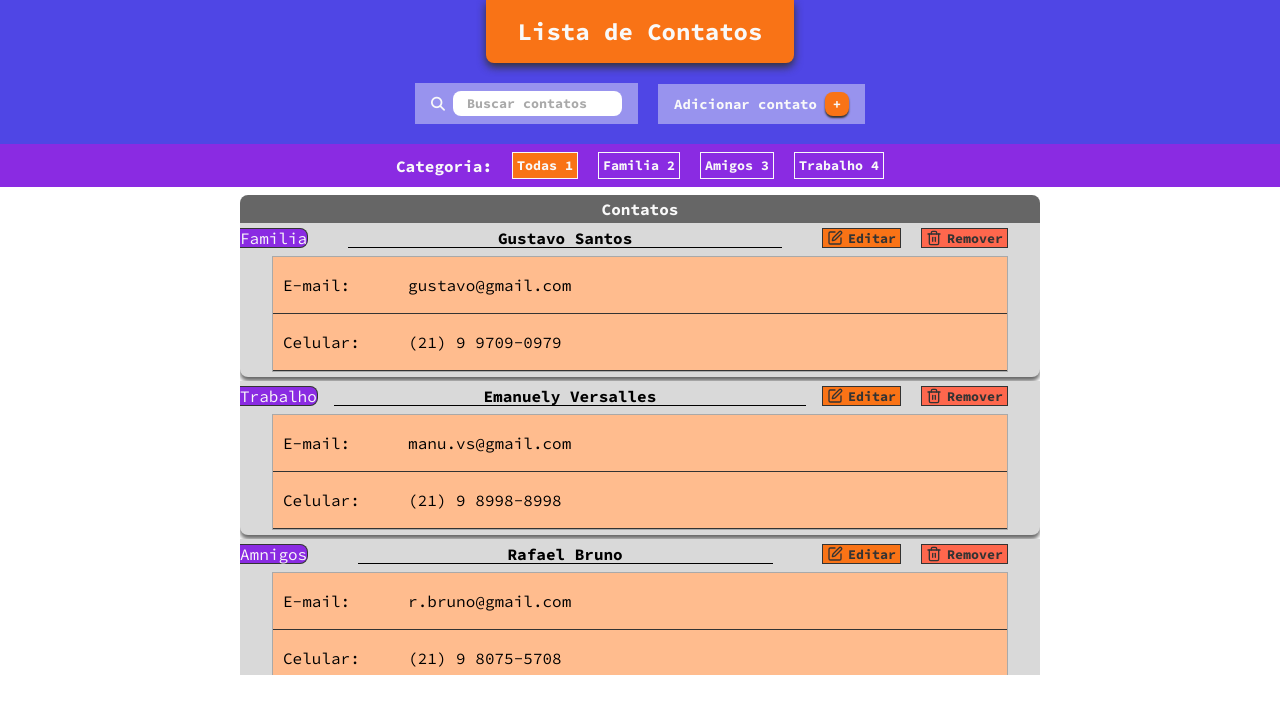
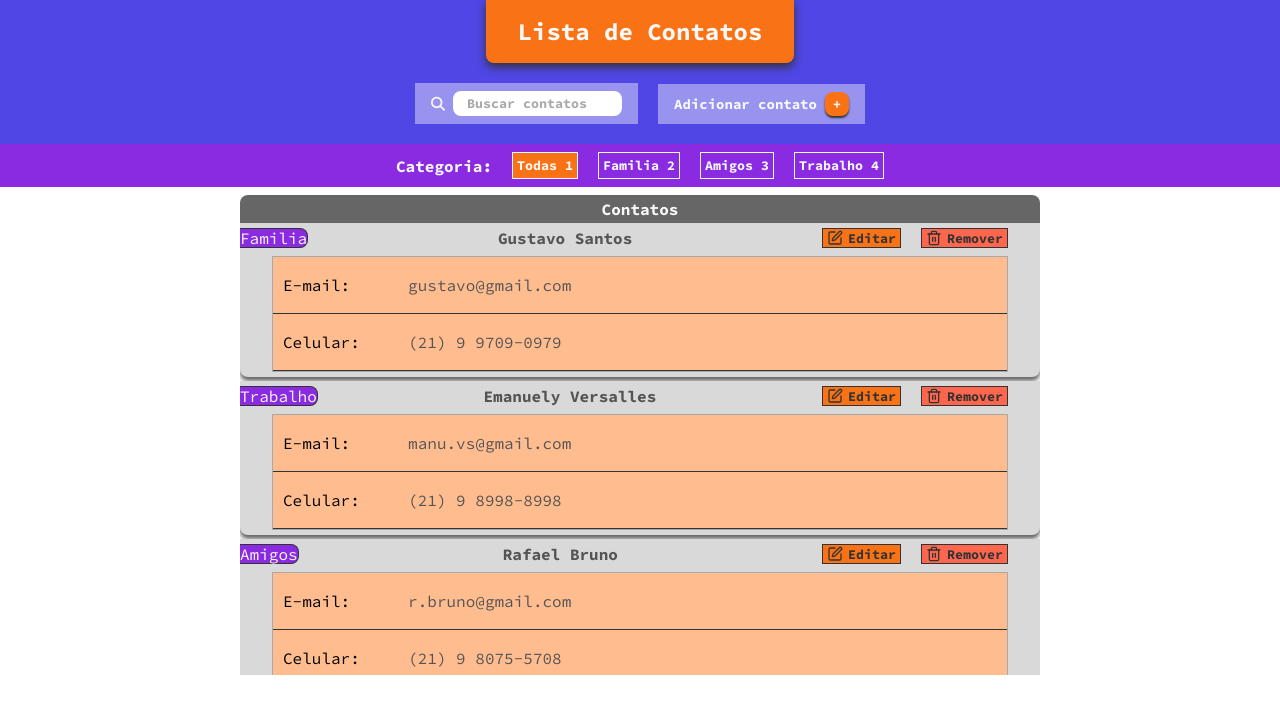
Before and after one commit to ThiagoLopesSantos/lista_de_contatos_react, a React (Create React App) app: page / in a window 1280 px wide. Shown: the top 714 px of the page. Built offline with nearby package versions, Linux system fonts and the light colour scheme.

Commit message:
add funções de editar e salvar os dados dos contatos

```diff
--- a/src/components/Contacts/index.tsx
+++ b/src/components/Contacts/index.tsx
@@ -1,32 +1,78 @@
-import { useState } from 'react'
+import { useEffect, useState } from 'react'
 import { useDispatch } from 'react-redux'
 import { Edit, Trash2, Save, X } from 'lucide-react'
 import * as S from './styles'
 
-import { remove } from '../../store/reducers/contactsSlice'
+import { remove, edit } from '../../store/reducers/contactsSlice'
 import Contact from '../../models/Contact'
 
 type Props = Contact
 
-const Contacts = ({ category, name, email, phone, id }: Props) => {
+const Contacts = ({
+  category,
+  name: originalName,
+  email: originalEmail,
+  phone: originalPhone,
+  id
+}: Props) => {
   const dispatch = useDispatch()
   const [cardEdting, setCardEdting] = useState(false)
+  const [name, setName] = useState('')
+  const [email, setEmail] = useState('')
+  const [phone, setPhone] = useState('')
+
+  useEffect(() => {
+    if (
+      originalName.length > 0 ||
+      originalEmail.length > 0 ||
+      originalPhone.length > 0
+    ) {
+      setName(originalName)
+      setEmail(originalEmail)
+      setPhone(originalPhone)
+    }
+  }, [originalName, originalEmail, originalPhone])
+
+  function cancelEdit() {
+    setCardEdting(false)
+    setName(originalName)
+    setEmail(originalEmail)
+    setPhone(originalPhone)
+  }
+
   return (
     <S.Card>
       <S.CardActions>
         <S.CardTag>{category}</S.CardTag>
-        <S.Title>{name}</S.Title>
+        <S.InputTitle
+          disabled={!cardEdting}
+          value={name}
+          onChange={(event) => setName(event.target.value)}
+        />
 
         <S.CardBtns>
           {cardEdting ? (
             <>
-              <S.BtnSave>
+              <S.BtnSave
+                onClick={() => {
+                  dispatch(
+                    edit({
+                      name,
+                      email,
+                      phone,
+                      category,
+                      id
+                    })
+                  )
+                  setCardEdting(false)
+                }}
+              >
                 <Save size={16} />
                 <span>salvar</span>
               </S.BtnSave>
               <S.BtnCancelRemove>
                 <X size={16} />
-                <span onClick={() => setCardEdting(false)}>cancelar</span>
+                <span onClick={() => cancelEdit()}>cancelar</span>
               </S.BtnCancelRemove>
             </>
           ) : (
@@ -47,11 +93,19 @@ const Contacts = ({ category, name, email, phone, id }: Props) => {
       <S.CardData>
         <S.CardInputs>
           E-mail:
-          <S.CardDescription>{email}</S.CardDescription>
+          <S.InputCardDescription
+            disabled={!cardEdting}
+            value={email}
+            onChange={(event) => setEmail(event.target.value)}
+          />
         </S.CardInputs>
         <S.CardInputs>
           Celular:
-          <S.CardDescription>{phone}</S.CardDescription>
+          <S.InputCardDescription
+            disabled={!cardEdting}
+            value={phone}
+            onChange={(event) => setPhone(event.target.value)}
+          />
         </S.CardInputs>
       </S.CardData>
     </S.Card>
--- a/src/components/Contacts/styles.ts
+++ b/src/components/Contacts/styles.ts
@@ -27,12 +27,15 @@ export const CardTag = styled.span`
   border-radius: 0 8px 8px 0;
 `
 
-export const Title = styled.h3`
+export const InputTitle = styled.input`
   font-size: ${variaveis.medium};
   font-weight: bold;
   border-bottom: 1px solid;
+  width: 100%;
+  text-align: center;
   height: 20px;
-  padding: 0 150px;
+  background-color: transparent;
+  border: none;
 `
 export const CardBtns = styled.div`
   display: flex;
@@ -58,9 +61,12 @@ export const CardInputs = styled.div`
   font-size: ${variaveis.medium};
   border-bottom: 1px solid ${themes.preto};
 `
-export const CardDescription = styled.span`
+export const InputCardDescription = styled.input`
   width: 85%;
   padding: 18px;
+  border: none;
+  font-size: ${variaveis.medium};
+  background-color: transparent;
 `
 export const CardBtn = styled.button`
   ${flexCenter}
--- a/src/containers/Header/index.tsx
+++ b/src/containers/Header/index.tsx
@@ -1,4 +1,4 @@
-import Categories from '../../components/Categotegories'
+import Categories from '../../components/Categories'
 import Interactions from '../../components/Interactions'
 import Logo from '../../components/Logo'
 import { CtgContainer, HeaderContainer } from './styles'
--- a/src/store/reducers/contactsSlice.ts
+++ b/src/store/reducers/contactsSlice.ts
@@ -23,7 +23,7 @@ const initialState: ContactsState = {
     },
     {
       id: 3,
-      category: 'Amnigos',
+      category: 'Amigos',
       name: 'Rafael Bruno',
       email: 'r.bruno@gmail.com',
       phone: '(21) 9 8075-5708'
@@ -36,12 +36,20 @@ const contactsSlice = createSlice({
   initialState,
   reducers: {
     remove: (state, action: PayloadAction<number>) => {
-      state.itens = state.itens.filter(
-        (contact) => contact.id !== action.payload
+      state.itens = [
+        ...state.itens.filter((contact) => contact.id !== action.payload)
+      ]
+    },
+    edit: (state, action: PayloadAction<Contact>) => {
+      const contactIndex = state.itens.findIndex(
+        (c) => c.id === action.payload.id
       )
+      if (contactIndex >= 0) {
+        state.itens[contactIndex] = action.payload
+      }
     }
   }
 })
 
-export const { remove } = contactsSlice.actions
+export const { remove, edit } = contactsSlice.actions
 export default contactsSlice.reducer
```
Also changed, not shown: src/components/Categories/index.tsx (renamed from src/components/Categotegories/index.tsx), src/components/Categories/styles.ts (renamed from src/components/Categotegories/styles.ts).
